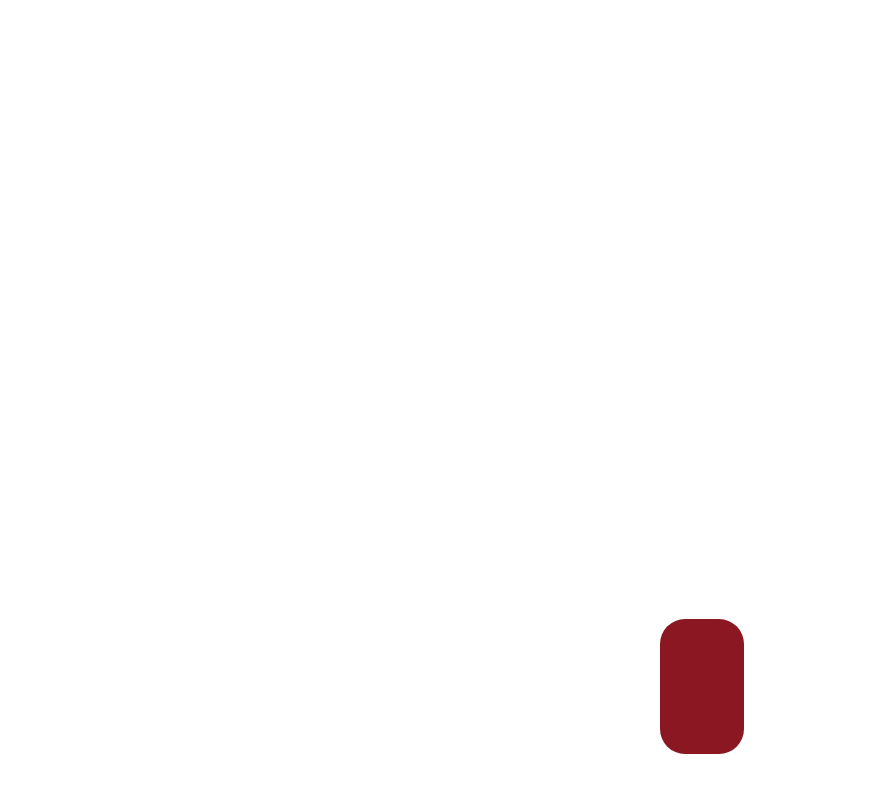
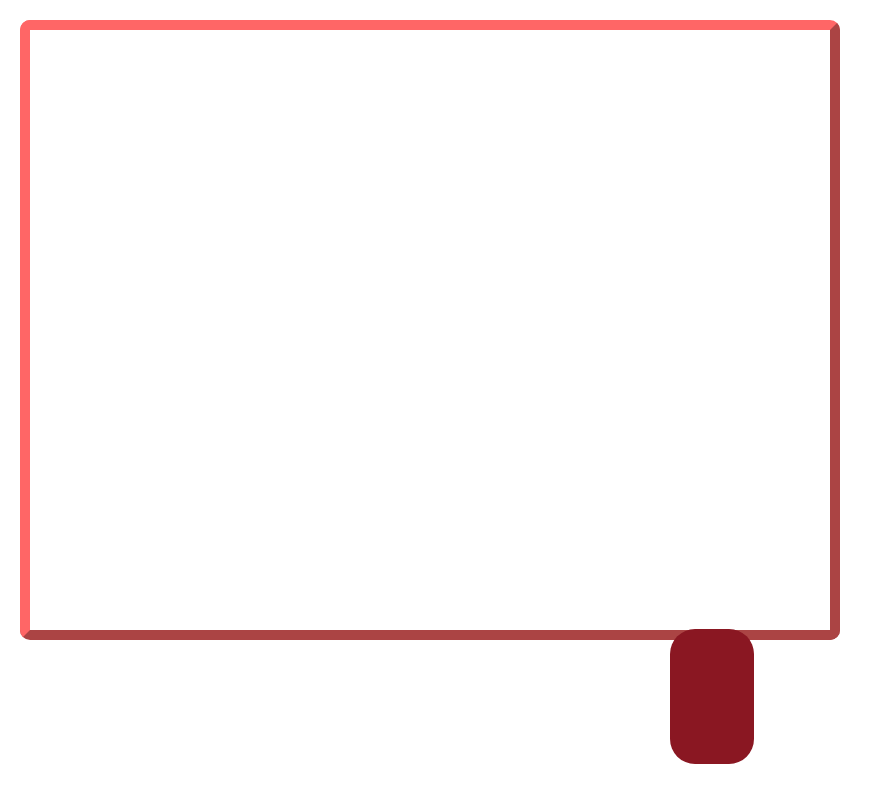
Before and after one commit to mLena/random-animation, a website: page www/index.html in a window 1280 px wide. Shown: the whole page, without its empty margins (0-883 px from the left). Drawn offline with Linux system fonts and the light colour scheme.

Commit message:
refactor(css): added border to the new div

```diff
--- a/www/styles.css
+++ b/www/styles.css
@@ -17,4 +17,8 @@
   margin-top: 20px;
   width: 800px;
   height: 600px;
+  border-style: outset;
+  border-radius: 10px;
+  border-color: rgb(255,102,102);
+  border-width: 10px;
 }
```
